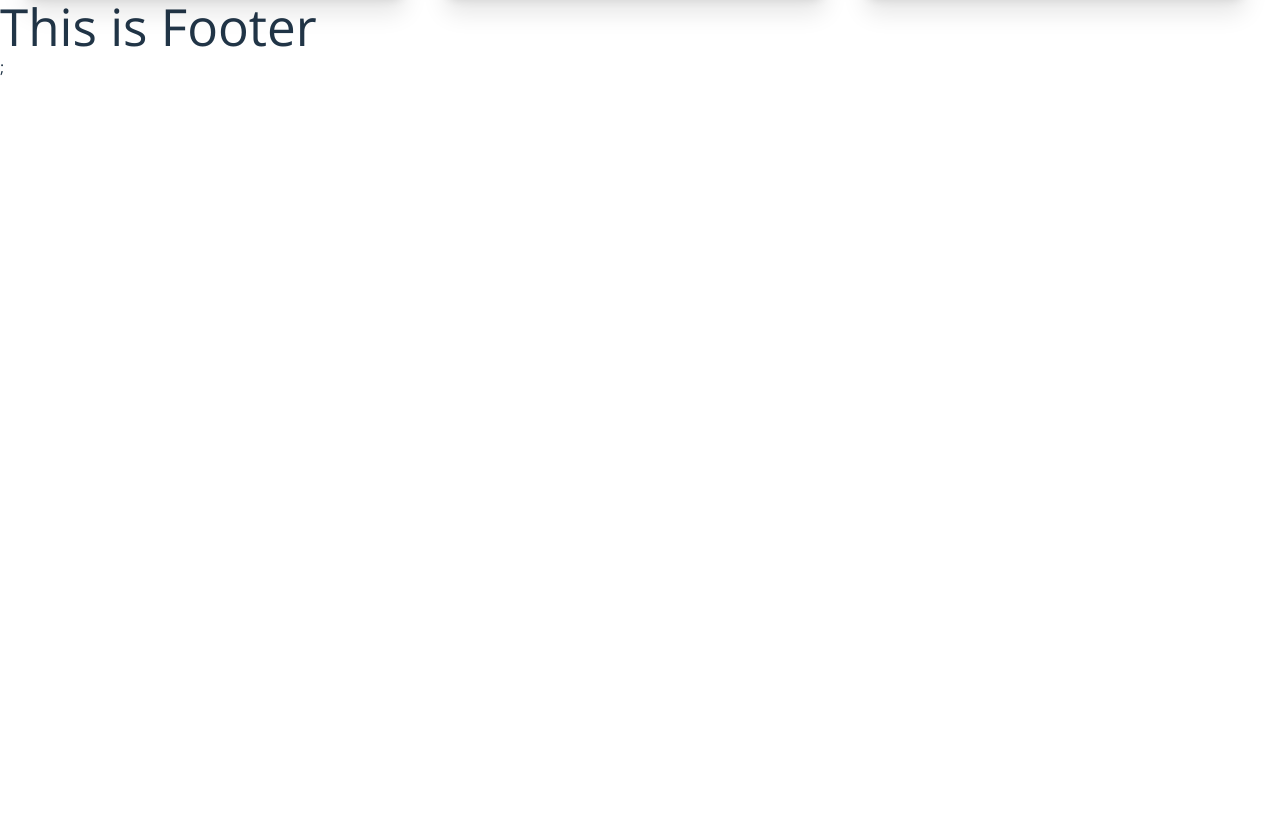
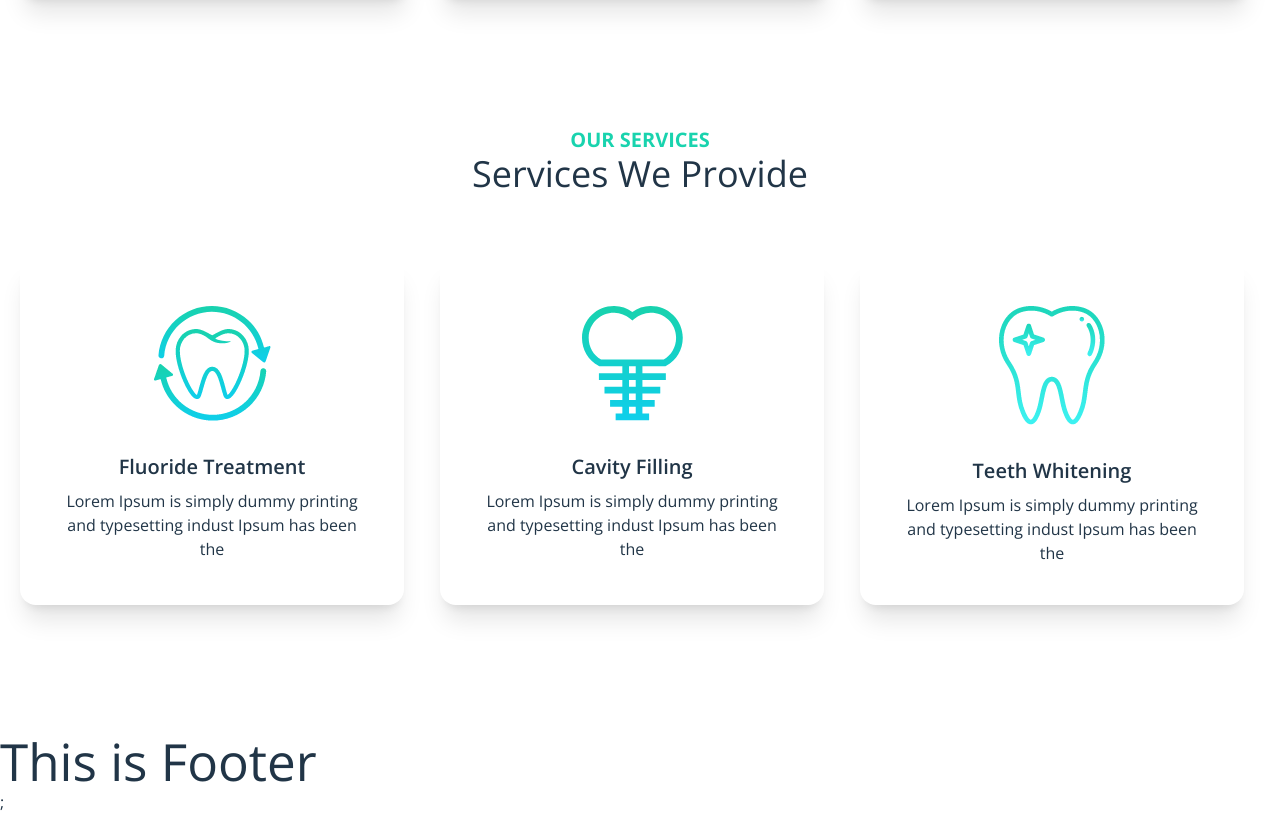
Before and after one commit to rezwanrahimr/Doctors-Portal-Client-Update, a React (Vite) app: page / in a window 1280 px wide. Shown: the part 1023-1837 px from the top of the page. Before the commit the page ends 1102 px from the top, so only its background shows below. Built offline with nearby package versions, Linux system fonts and the light colour scheme.

Commit message:
services added home page

```diff
--- a/src/Pages/Home/Home/Home.jsx
+++ b/src/Pages/Home/Home/Home.jsx
@@ -1,11 +1,13 @@
 import Banner from "../Banner/Banner";
 import InfoCards from "../InfoCard/InfoCards";
+import Services from "../Services/Services";
 
 const Home = () => {
   return (
     <div className="mx-5">
       <Banner></Banner>
       <InfoCards></InfoCards>
+      <Services></Services>
     </div>
   );
 };
--- /dev/null
+++ b/src/Pages/Home/Services/Service.jsx
@@ -0,0 +1,18 @@
+import React from "react";
+
+const Service = ({ service }) => {
+  const { id, name, description, image } = service;
+  return (
+    <div className="card w-96 p-2 shadow-xl">
+      <figure className="px-10 pt-10">
+        <img src={image} alt="service" className="rounded-xl" />
+      </figure>
+      <div className="card-body items-center text-center">
+        <h2 className="card-title">{name}</h2>
+        <p>{description}</p>
+      </div>
+    </div>
+  );
+};
+
+export default Service;
--- /dev/null
+++ b/src/Pages/Home/Services/Services.jsx
@@ -0,0 +1,47 @@
+import React from "react";
+import fluoride from "../../../assets/images/fluoride.png";
+import cavity from "../../../assets/images/cavity.png";
+import whitening from "../../../assets/images/whitening.png";
+import Service from "./Service";
+
+const Services = () => {
+  // Services Data.
+  const servicesData = [
+    {
+      id: 1,
+      name: "Fluoride Treatment",
+      description:
+        "Lorem Ipsum is simply dummy printing and typesetting indust Ipsum has been the",
+      image: fluoride,
+    },
+    {
+      id: 2,
+      name: "Cavity Filling",
+      description:
+        "Lorem Ipsum is simply dummy printing and typesetting indust Ipsum has been the",
+      image: cavity,
+    },
+    {
+      id: 3,
+      name: "Teeth Whitening",
+      description:
+        "Lorem Ipsum is simply dummy printing and typesetting indust Ipsum has been the",
+      image: whitening,
+    },
+  ];
+  return (
+    <div className="my-32">
+      <div className="text-center ">
+        <h2 className="font-bold text-xl text-secondary">OUR SERVICES</h2>
+        <h1 className="text-4xl">Services We Provide</h1>
+      </div>
+      <div className="grid grid-cols-1 md:grid-cols-3 gap-5 md:gap-x-5 md:mt-16">
+        {servicesData.map((service) => (
+          <Service key={service.id} service={service}></Service>
+        ))}
+      </div>
+    </div>
+  );
+};
+
+export default Services;
```
